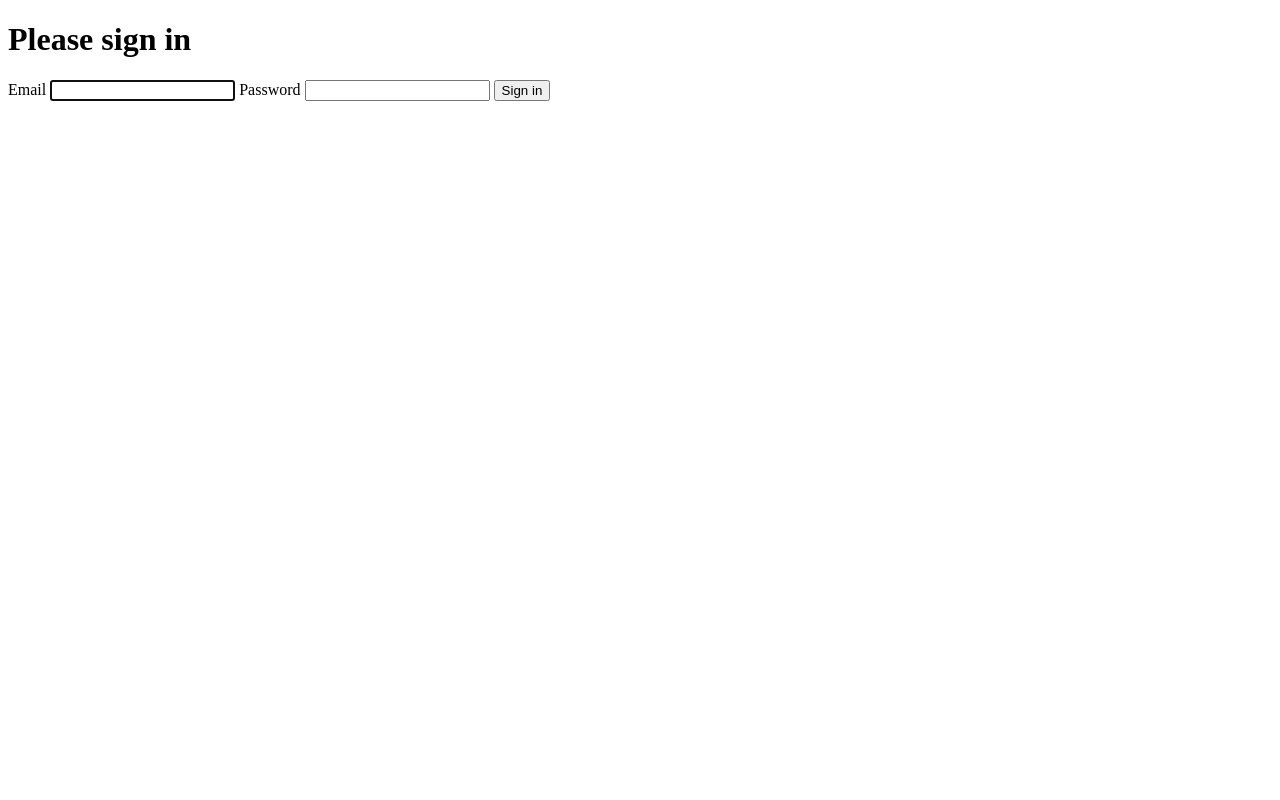
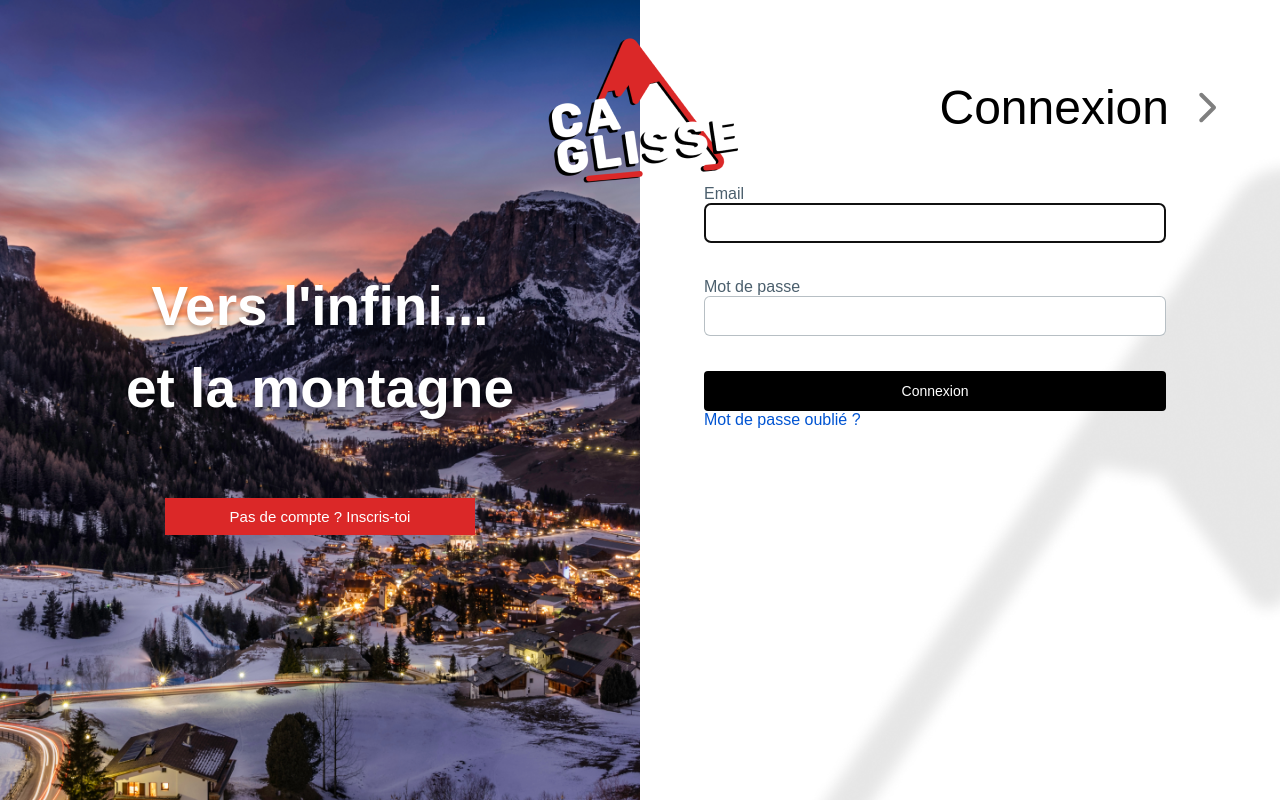
Before and after one commit to Lawberryy/Symfony-hackathon, a Symfony app: template templates/security/login.html.twig in a window 1280 px wide. Run offline with Twig, Linux system fonts and the light colour scheme; the template is opened without the code that fills it, so the values that code supplies are empty; some libraries are stand-ins or nearby versions; some web fonts are replaced.

Commit message:
adding front design to login page

```diff
--- a/templates/security/login.html.twig
+++ b/templates/security/login.html.twig
@@ -1,9 +1,152 @@
 {% extends 'base.html.twig' %}
 
-{% block title %}Log in!{% endblock %}
+{% block title %}Connexion - ça glisse{% endblock %}
 
 {% block body %}
-<form method="post">
+    <style>
+        * {margin: 0; padding: 0; box-sizing: border-box;}
+        .oswald {
+            font-family: "oswald", sans-serif;
+            font-weight: 400;
+            font-style: normal;
+        }
+        .login-body {height: 100vh; width: 100%; display: flex; position: relative}
+
+        .login-left-div {
+            width: 50%;
+            padding-top: 13vh;
+            z-index: 3;
+        }
+        .login-child-div {
+            width: 80%;
+            margin: 0 10%;
+        }
+        .login-title {display: flex; gap: 30px; justify-content: right;}
+        .login-h1 {font-size: 48px}
+        .login-form {
+            padding-right: 50px;
+            margin-top: 50px;
+            display: flex;
+            flex-direction: column;
+            row-gap: 35px;
+            color: #4B5F6D;
+        }
+        .btn-login {
+            background-color: #000000;
+            color: #FFFFFF;
+            border: none;
+            border-radius: 4px;
+            padding: 12px 0;
+            width: 100%;
+            font-size: 14px;
+            font-weight: 500;
+            cursor: pointer;
+        }
+        .btn-login:hover {
+            background-color: #0054D2;
+        }
+        .widget {
+            padding: 10px;
+            border-radius: 6px;
+            border: 1px solid rgba(75, 95, 109, 0.4);
+            font-size: 16px;
+            font-weight: 300;
+            color: #4B5F6D;
+        }
+        .div-email, .div-pw {display: flex; flex-direction: column;}
+        .blue {color: #0054D2; cursor: pointer;}
+
+        .div-logo {
+            position: absolute;
+            top: -20px;
+            width: 100%;
+            display: flex;
+            justify-content: center;
+            z-index: 2;
+        }
+
+        .login-right-div {
+            width: 50%;
+            background: url("assets/images/login-background-img.png") repeat-y top;
+            background-size: cover;
+            display: flex;
+            justify-content: center;
+            align-items: center;
+            position: relative;
+            z-index: 1;
+        }
+        .login-right-div div {
+            display: flex;
+            flex-direction: column;
+            gap: 8.7vh;
+        }
+        .login-right-div span {
+            font-size: 55px;
+            font-weight: 600;
+            color: #FFFFFF;
+            line-height: 82px;
+            text-align: center;
+            text-shadow: 0px 4px 4px rgba(0, 0, 0, 0.25);
+        }
+        .login-right-div button {
+            font-size: 15px;
+            background-color: #DB2828;
+            color: #FFFFFF;
+            border: none;
+            padding: 10px 0;
+            width: 80%;
+            margin: 0 10%;
+            cursor: pointer;
+        }
+        .background-logo {position: absolute; top: 0; right: 0; height: 100vh;}
+
+        /* responsive */
+        @media screen and (max-width: 1400px) {
+            .login-left-div {
+                padding-top: 10vh;
+            }
+        }
+        @media screen and (max-width: 1200px) {
+            .div-logo img {
+                width: 280px;
+            }
+        }
+        /* mobile screen */
+        @media screen and (max-width: 767px) {
+            .login-body {
+                flex-direction: column-reverse;
+                gap: 50px;
+            }
+            .login-left-div, .login-right-div {width: 100%;}
+            .login-left-div {
+                padding-top: 150px;
+            }
+            .login-right-div {padding: 40px 0;}
+            .div-logo img {
+                width: 250px;
+                position: absolute;
+                left: 0;
+            }
+        }
+    </style>
+
+    <main class="login-body">
+        <div class="login-right-div">
+            <div>
+                <span class="oswald">Vers l'infini...<br> et la montagne</span>
+                <a href="{{ path('app_register') }}"><button class="oswald">Pas de compte ? Inscris-toi</button></a>
+            </div>
+        </div>
+
+        <div class="div-logo"><img src="assets/images/logo.png" alt="logo ça glisse" class="logo"></div>
+
+        <div class="login-left-div oswald">
+            <div class="login-child-div">
+                <div class="login-title">
+                    <h1 class="oswald login-h1">Connexion</h1>
+                    <img src="assets/images/chevron-droite.svg" alt="chevron droite">
+                </div>
+                <form method="post" class="login-form">
                     {% if error %}
                         <div class="alert alert-danger">{{ error.messageKey|trans(error.messageData, 'security') }}</div>
                     {% endif %}
@@ -14,15 +157,17 @@
                         </div>
                     {% endif %}
 
-    <h1 class="h3 mb-3 font-weight-normal">Please sign in</h1>
+                    <div class="div-email">
                         <label for="inputEmail">Email</label>
-    <input type="email" value="{{ last_username }}" name="email" id="inputEmail" class="form-control" autocomplete="email" required autofocus>
-    <label for="inputPassword">Password</label>
-    <input type="password" name="password" id="inputPassword" class="form-control" autocomplete="current-password" required>
+                        <input class="form-control widget email" type="email" value="{{ last_username }}" name="email" id="inputEmail" autocomplete="email" required autofocus>
+                    </div>
+                    <div class="div-pw">
+                        <label for="inputPassword">Mot de passe</label>
+                        <input class="form-control widget pw" type="password" name="password" id="inputPassword" autocomplete="current-password" required>
+                    </div>
 
                     <input type="hidden" name="_csrf_token"
-        value="{{ csrf_token('authenticate') }}"
-    >
+                           value="{{ csrf_token('authenticate') }}">
 
                     {#
                     Uncomment this section and add a remember_me option below your firewall to activate remember me functionality.
@@ -35,8 +180,15 @@
                     </div>
                     #}
 
-    <button class="btn btn-lg btn-primary" type="submit">
-        Sign in
-    </button>
+                    <div>
+                        <button class="btn btn-login oswald" type="submit">Connexion</button><br>
+                        <span class="blue">Mot de passe oublié ?</span>
+                    </div>
                 </form>
+            </div>
+        </div>
+
+        <img class="background-logo" src="assets/images/login-background-logo.png" alt="background logo">
+    </main>
+
 {% endblock %}
```
Also changed, not shown: templates/registration/register.html.twig (+14 -4 lines), public/assets/images/chevron-droite.svg (added), public/assets/images/login-background-img.png (added), public/assets/images/login-background-logo.png (added), public/assets/images/signup-background-logo.png (added). Lines whose indentation alone changed are shown as unchanged.
